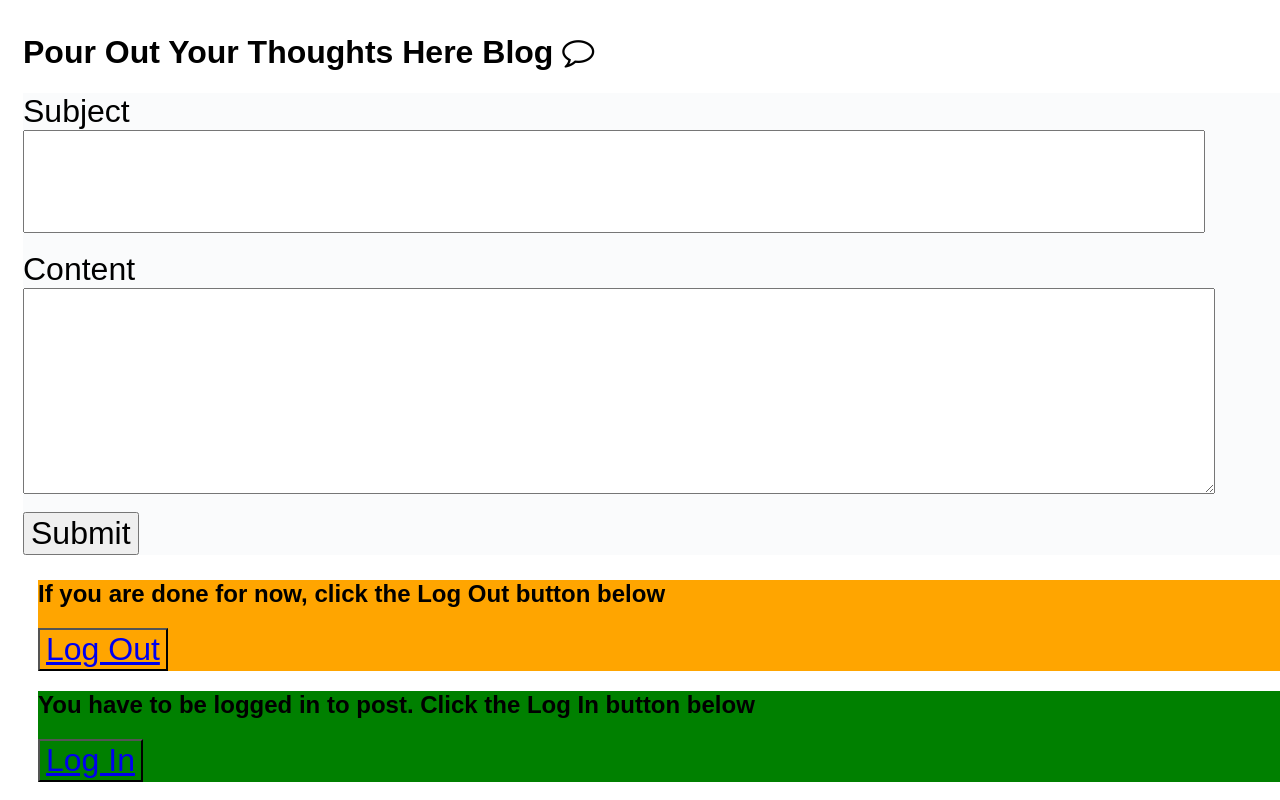
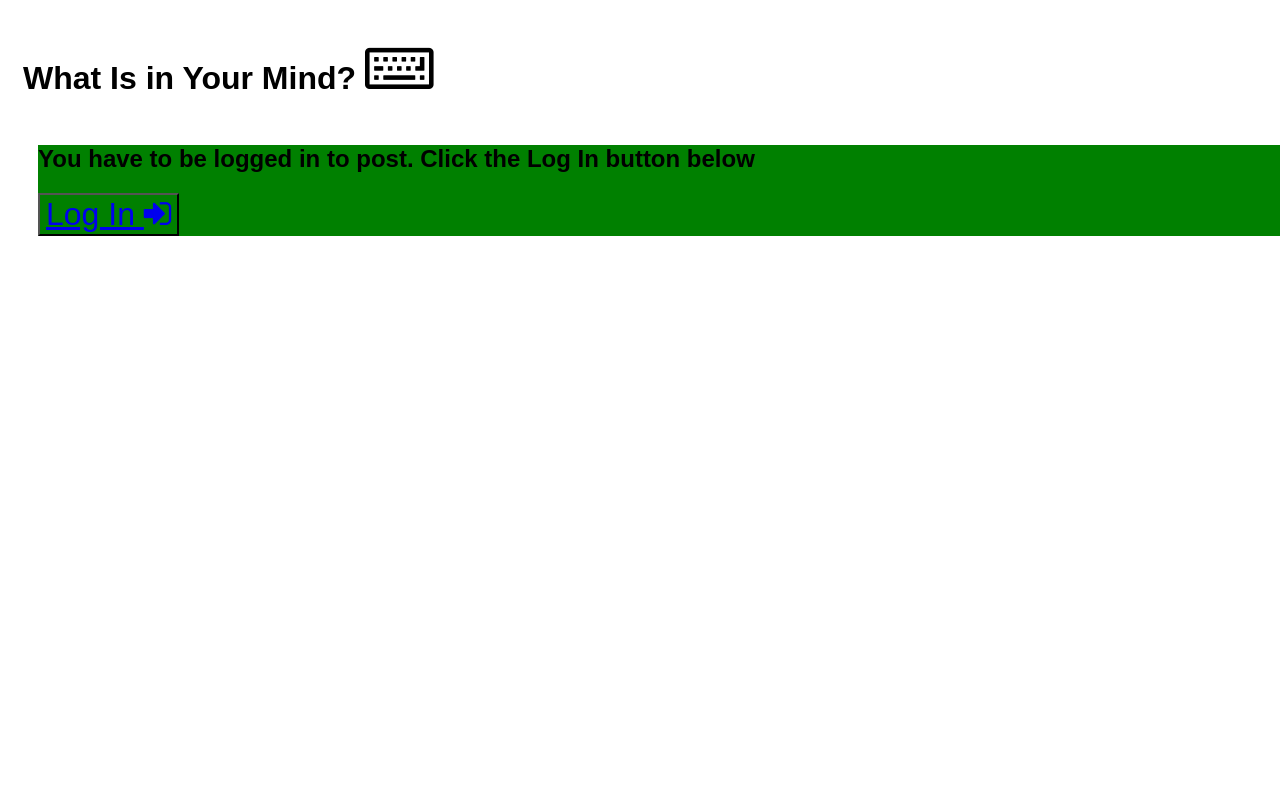
Before and after one commit to zhangtreefish/blog, a Python web app: template engineapp/templates/new_post.html in a window 1280 px wide. Run offline with Jinja, Linux system fonts and the light colour scheme; the template is opened without the code that fills it, so the values that code supplies are empty.

Commit message:
Refactor

```diff
--- a/engineapp/static/main.css
+++ b/engineapp/static/main.css
@@ -27,7 +27,7 @@ input[type=text] {
 	padding: 0.2em;
 }
 
-button, input[type=submit] {
+button, input[type=submit], span {
 	font-size: 2em;
 }
 
--- a/engineapp/templates/base.html
+++ b/engineapp/templates/base.html
@@ -8,10 +8,9 @@
 		<link rel="stylesheet" href="https://maxcdn.bootstrapcdn.com/font-awesome/4.7.0/css/font-awesome.min.css" />
 		<link type="text/css" rel="stylesheet" href="/static/main.css" />
 	</head>
-
 	<body>
-		<h1> Pour Out Your Thoughts Here Blog
-			<i class="fa fa-comment-o" aria-hidden="true"></i>
+		<h1> What Is in Your Mind?
+			<i class="fa fa-2x fa-keyboard-o" aria-hidden="true"></i>
 		</h1>
 		{% block content %}
 		{% endblock %}
--- a/engineapp/templates/new_post.html
+++ b/engineapp/templates/new_post.html
@@ -1,5 +1,6 @@
 {% extends "base.html" %}
 {% block content %}
+	{% if author_id %}
 		<main>
 			<div>
 				<span style="color: red">{{author_err}}</span>
@@ -18,14 +19,19 @@
 				<input type="submit">
 			</form>
 		</main>
+	{% endif %}
 	<footer>
+	{% if author_id %}
 		<div class="logout_hint">
-		<h2> If you are done for now, click the Log Out button below </h2>
-		<button type='button' class="logout_hint"><a href={{"/blog/logout"}}> Log Out </a></button>
+			<h2> Done for now? Click the button below </h2>
+			<button type='button' class="logout_hint"><a href={{"/blog/logout"}}> Log Out <i class="fa fa-sign-out" aria-hidden="true"></i></a></button>
 		</div>
+	{% endif %}
+	{% if not author_id %}
 		<div class="login_hint">
 			<h2> You have to be logged in to post. Click the Log In button below </h2>
-		<button type='button' class="login_hint"><a href={{"/blog/login"}}> Log In </a></button>
+			<button type='button' class="login_hint"><a href={{"/blog/login"}}> Log In <i class="fa fa-sign-in" aria-hidden="true"></i></a></button>
 		</div>
+	{% endif %}
 	</footer>
 {% endblock %}
--- a/engineapp/templates/signup.html
+++ b/engineapp/templates/signup.html
@@ -26,7 +26,7 @@
 		<input type="submit">
 	</form>
 	<footer class="login_hint">
-	<h2> If you have already signed up, click on the  Login below </h2>
-	<button type='button' class="login_hint"><a href={{"/blog/login"}}> Login </a></button>
+		<h2> If you have already signed up, click on the Login below </h2>
+		<button type='button' class="login_hint"><a href={{"/blog/login"}}> Login <i class="fa fa-sign-in" aria-hidden="true"></i></a></button>
 	</footer>
 {% endblock %}
--- a/engineapp/templates/users.html
+++ b/engineapp/templates/users.html
@@ -1,6 +1,5 @@
 {% extends "base.html" %}
 {% block content %}
-
     {% if users %}
         <div> Users List
             <ol>
```
Also changed, not shown: engineapp/main.py (+4 -4 lines), engineapp/templates/logout.html (+5 -5 lines), engineapp/templates/post_permalink.html (+12 -7 lines), engineapp/templates/login.html (indentation only), engineapp/templates/welcome.html (indentation only). Lines whose indentation alone changed are shown as unchanged.
